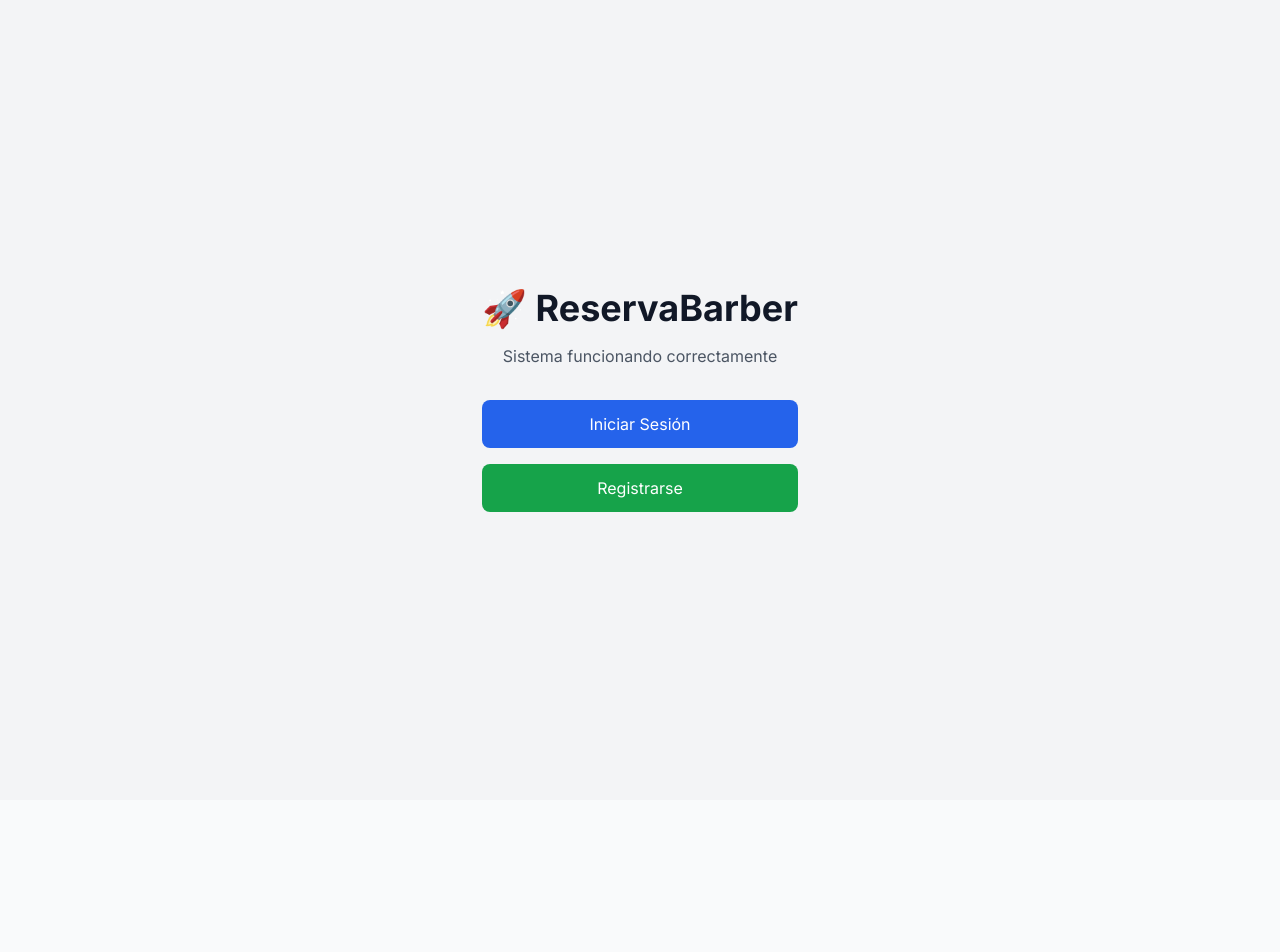
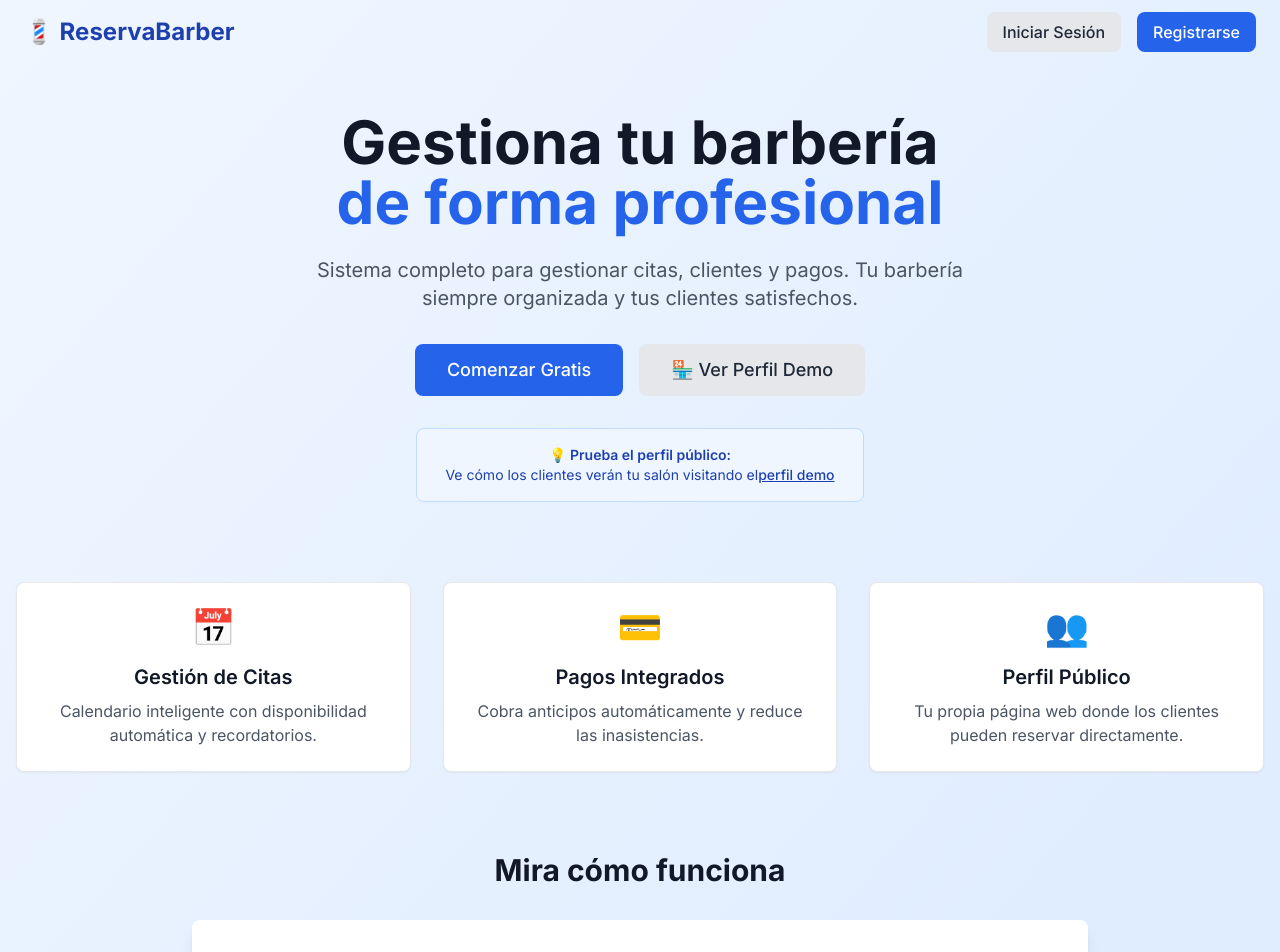
Before and after one commit to RamfiAogusto/reservas-barberia, a Next.js app in the folder frontend/: page / in a window 1280 px wide. Shown: the top 952 px of the page. Before the commit the page ends 800 px from the top, so only its background shows below. Built offline with nearby package versions, Linux system fonts and the light colour scheme.

Commit message:
Restore complete landing page

```diff
--- a/frontend/src/app/page.js
+++ b/frontend/src/app/page.js
@@ -1,30 +1,107 @@
 "use client"
 
-export default function Home() {
+import Link from 'next/link'
+
+export default function LandingPage() {
   return (
-    <div className="min-h-screen flex items-center justify-center bg-gray-100">
-      <div className="text-center">
-        <h1 className="text-4xl font-bold text-gray-900 mb-4">
-          🚀 ReservaBarber
-        </h1>
-        <p className="text-gray-600 mb-8">
-          Sistema funcionando correctamente
-        </p>
-        <div className="space-y-4">
-          <a
-            href="/login"
-            className="block bg-blue-600 text-white px-6 py-3 rounded-lg hover:bg-blue-700 transition-colors"
-          >
+    <div className="min-h-screen bg-gradient-to-br from-primary-50 to-blue-100">
+      {/* Header */}
+      <header className="px-4 lg:px-6 h-16 flex items-center justify-between">
+        <div className="flex items-center">
+          <span className="text-2xl font-bold text-primary-800">💈 ReservaBarber</span>
+        </div>
+        <nav className="flex gap-4">
+          <Link href="/login" className="btn-secondary">
             Iniciar Sesión
-          </a>
-          <a
-            href="/register"
-            className="block bg-green-600 text-white px-6 py-3 rounded-lg hover:bg-green-700 transition-colors"
-          >
+          </Link>
+          <Link href="/register" className="btn-primary">
             Registrarse
-          </a>
+          </Link>
+        </nav>
+      </header>
+
+      {/* Hero Section */}
+      <main className="container mx-auto px-4 py-12">
+        <div className="text-center max-w-4xl mx-auto">
+          <h1 className="text-4xl md:text-6xl font-bold text-gray-900 mb-6">
+            Gestiona tu barbería
+            <span className="text-primary-600 block">de forma profesional</span>
+          </h1>
+
+          <p className="text-xl text-gray-600 mb-8 max-w-2xl mx-auto">
+            Sistema completo para gestionar citas, clientes y pagos.
+            Tu barbería siempre organizada y tus clientes satisfechos.
+          </p>
+
+          <div className="flex flex-col sm:flex-row gap-4 justify-center">
+            <Link href="/register" className="btn-primary text-lg px-8 py-3">
+              Comenzar Gratis
+            </Link>
+            <Link href="/ramfi_aog" className="btn-secondary text-lg px-8 py-3">
+              🏪 Ver Perfil Demo
+            </Link>
+          </div>
         </div>
-      </div>
+
+        {/* Demo Notice */}
+        <div className="mt-8 text-center">
+          <div className="bg-blue-50 border border-blue-200 rounded-lg p-4 max-w-md mx-auto">
+            <p className="text-blue-800 text-sm">
+              <span className="font-semibold">💡 Prueba el perfil público:</span><br/>
+              Ve cómo los clientes verán tu salón visitando el
+              <Link href="/ramfi_aog" className="underline font-medium">perfil demo</Link>
+            </p>
+          </div>
+        </div>
+
+        {/* Features */}
+        <div className="grid md:grid-cols-3 gap-8 mt-20">
+          <div className="card text-center">
+            <div className="text-4xl mb-4">📅</div>
+            <h3 className="text-xl font-semibold mb-2">Gestión de Citas</h3>
+            <p className="text-gray-600">
+              Calendario inteligente con disponibilidad automática y recordatorios.
+            </p>
+          </div>
+
+          <div className="card text-center">
+            <div className="text-4xl mb-4">💳</div>
+            <h3 className="text-xl font-semibold mb-2">Pagos Integrados</h3>
+            <p className="text-gray-600">
+              Cobra anticipos automáticamente y reduce las inasistencias.
+            </p>
+          </div>
+
+          <div className="card text-center">
+            <div className="text-4xl mb-4">👥</div>
+            <h3 className="text-xl font-semibold mb-2">Perfil Público</h3>
+            <p className="text-gray-600">
+              Tu propia página web donde los clientes pueden reservar directamente.
+            </p>
+          </div>
+        </div>
+
+        {/* Demo Section */}
+        <section id="demo" className="mt-20 text-center">
+          <h2 className="text-3xl font-bold text-gray-900 mb-8">
+            Mira cómo funciona
+          </h2>
+          <div className="bg-white rounded-lg shadow-lg p-8 max-w-4xl mx-auto">
+            <div className="bg-gray-100 h-64 rounded-lg flex items-center justify-center">
+              <p className="text-gray-500 text-lg">
+                🎬 Video demo próximamente
+              </p>
+            </div>
+          </div>
+        </section>
+      </main>
+
+      {/* Footer */}
+      <footer className="bg-gray-900 text-white py-8 mt-20">
+        <div className="container mx-auto px-4 text-center">
+          <p>&copy; 2025 ReservaBarber. Todos los derechos reservados.</p>
+        </div>
+      </footer>
     </div>
   )
 }
```
